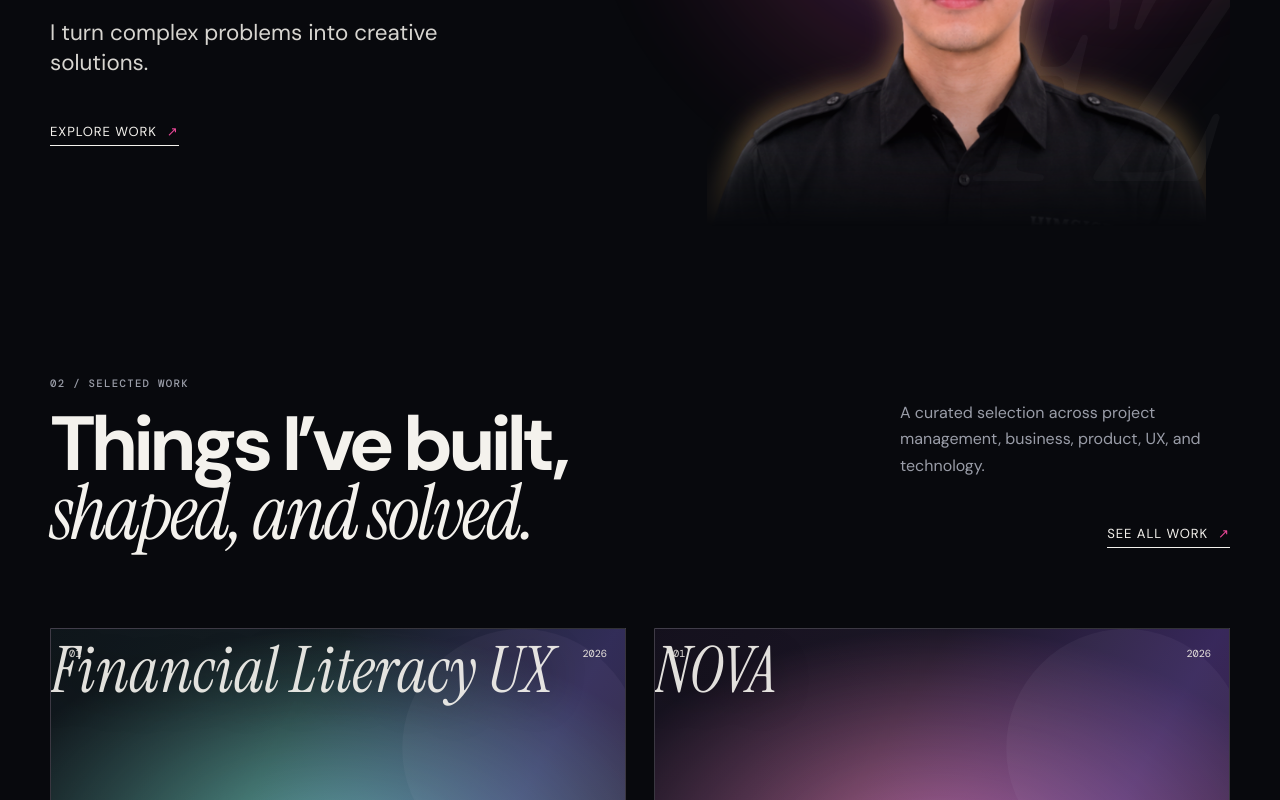
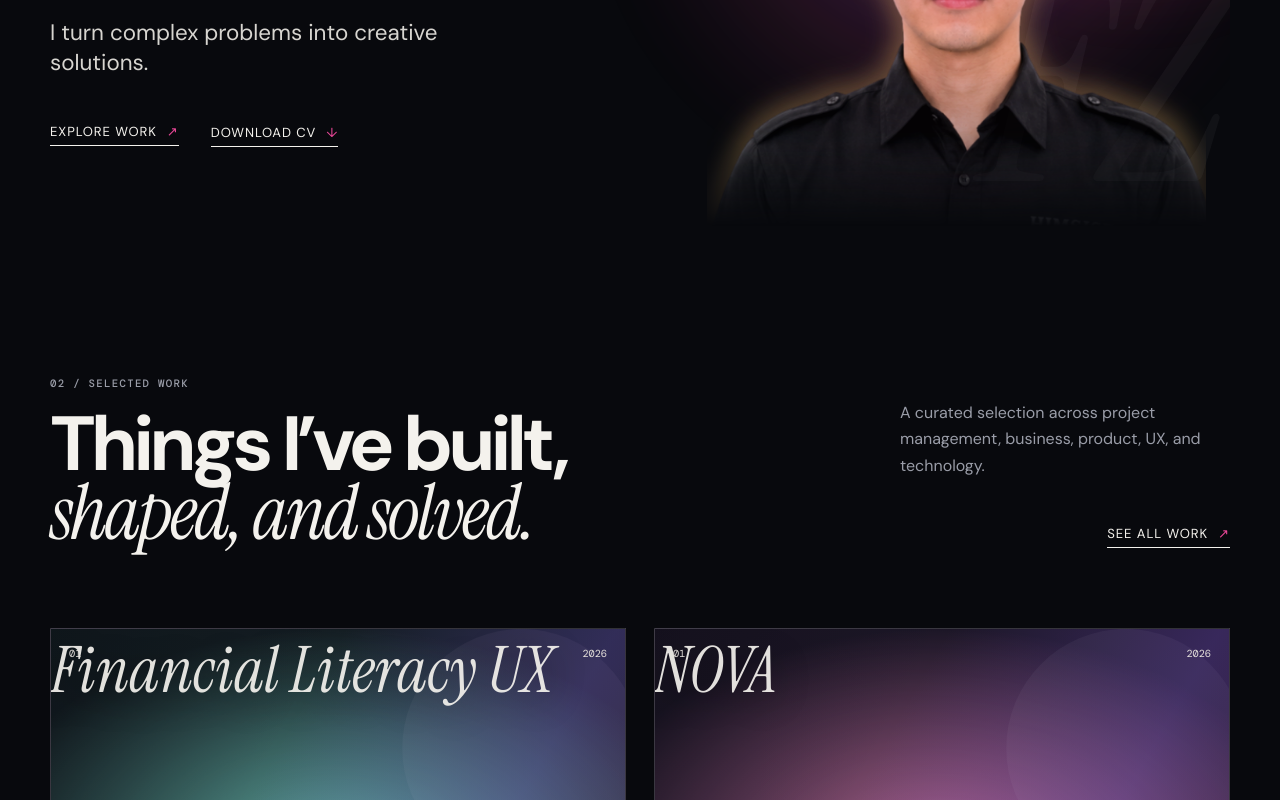
Before and after one commit to Faizzaldii/faiz-portfolio, a React (Vite) app: page / in a window 1280 px wide. Shown: the part 640-1440 px from the top of the page. Built offline with nearby package versions, Linux system fonts and the light colour scheme.

Commit message:
Add CV download CTA

```diff
--- a/src/pages/Home.jsx
+++ b/src/pages/Home.jsx
@@ -12,7 +12,29 @@ export default function Home() {
     const timer = window.setInterval(() => {
       setMode((current) => (current + 1) % thinkingModes.length);
     }, 3200);
+
     return () => window.clearInterval(timer);
+  }, []);
+
+  useEffect(() => {
+    const elements = document.querySelectorAll('.reveal');
+
+    const observer = new IntersectionObserver(
+      (entries) => {
+        entries.forEach((entry) => {
+          if (entry.isIntersecting) {
+            entry.target.classList.add('is-visible');
+          }
+        });
+      },
+      {
+        threshold: 0.15,
+      }
+    );
+
+    elements.forEach((element) => observer.observe(element));
+
+    return () => observer.disconnect();
   }, []);
 
   return <main id="top">
@@ -30,7 +52,19 @@ export default function Home() {
         </h1>
         <div className="hero-bottom">
           <p className="hero-statement">I turn complex problems into creative solutions.</p>
-          <Link className="text-link" to="/work">Explore work <span>↗</span></Link>
+          <div className="hero-actions">
+            <Link className="text-link" to="/work">
+              Explore Work <span>↗</span>
+            </Link>
+
+            <a
+              className="text-link"
+              href={`${import.meta.env.BASE_URL}cv/CV-MuhammadFaizZaldi.pdf`}
+              download
+            >
+              Download CV <span>↓</span>
+            </a>
+          </div>
         </div>
       </div>
       <div className="hero-portrait">
@@ -44,7 +78,7 @@ export default function Home() {
       <div className="hero-mark">FZ</div>
     </section>
 
-    <section className="section container" id="work">
+    <section className="section container reveal" id="work">
       <div className="section-head">
         <div><p className="eyebrow">02 / SELECTED WORK</p><h2>Things I’ve built,<br /><em>shaped, and solved.</em></h2></div>
         <div className="section-head-right"><p className="section-note">A curated selection across project management, business, product, UX, and technology.</p><Link className="text-link" to="/work">See all work <span>↗</span></Link></div>
@@ -54,7 +88,7 @@ export default function Home() {
       </div>
     </section>
 
-    <section id="thinking" className="thinking-section">
+    <section className="section container reveal" id="thinking">
       <div className="container thinking-grid">
         <div><p className="eyebrow">03 / HOW I THINK</p><h2>Ideas need<br /><em>structure.</em></h2></div>
         <div className="thinking-copy">
@@ -64,12 +98,12 @@ export default function Home() {
       </div>
     </section>
 
-    <section className="section container about-section">
+    <section className="section container about-section reveal" id="about">
       <div><p className="eyebrow">04 / ABOUT</p><h2>Information Systems<br /><em>with a creative edge.</em></h2></div>
       <div className="about-copy"><p>I’m Faiz, an Information Systems student at BINUS University interested in the space between business, technology, product, and people.</p><p>My work tends to move between analysis and making: understanding a problem, exploring possibilities, structuring a direction, and getting it into execution.</p><Link className="text-link" to="/about">More about me <span>↗</span></Link></div>
     </section>
 
-    <section id="contact" className="contact-section">
+    <section className="section container contact-section reveal" id="contact">
       <div className="container contact-inner"><p className="eyebrow">05 / CONTACT</p><h2>Have a problem<br /><em>worth exploring?</em></h2><a className="contact-email" href={`mailto:${site.email}`}>{site.email}</a><div className="contact-links"><a href={site.linkedin}>LinkedIn ↗</a><a href={site.github}>GitHub ↗</a></div></div>
     </section>
     <footer className="footer container"><span>© {new Date().getFullYear()} Faiz Zaldi</span><span>Built with curiosity & systems thinking.</span></footer>
--- a/src/styles/global.css
+++ b/src/styles/global.css
@@ -918,3 +918,99 @@ h2 em {
         display: block;
     }
 }
+
+/* Scroll Reveal */
+
+.reveal {
+    opacity: 0;
+    transform: translateY(28px) scale(0.985);
+    filter: blur(4px);
+    transition:
+        opacity 0.9s ease,
+        transform 0.9s ease,
+        filter 0.9s ease;
+}
+
+.reveal.is-visible {
+    opacity: 1;
+    transform: translateY(0) scale(1);
+    filter: blur(0);
+}
+
+/* Scroll Reveal */
+
+.reveal {
+    opacity: 0;
+    transform: translateY(35px);
+    filter: blur(4px);
+    transition:
+        opacity 0.9s ease,
+        transform 0.9s cubic-bezier(0.22, 1, 0.36, 1),
+        filter 0.9s ease;
+}
+
+.reveal.is-visible {
+    opacity: 1;
+    transform: translateY(0);
+    filter: blur(0);
+}
+
+/* Thinking Section - Light Editorial */
+#thinking {
+    background: #f4f2ed;
+    color: #111111;
+    padding-top: 110px;
+    padding-bottom: 130px;
+    min-height: 100vh;
+    width: 100%;
+    margin-left: calc(50% - 50vw);
+
+    position: relative;
+    isolation: isolate;
+}
+
+#thinking h2,
+#thinking p,
+#thinking strong,
+#thinking span,
+#thinking li {
+    color: #111111;
+}
+
+#thinking::before {
+    content: "";
+    position: absolute;
+    top: -80px;
+    left: 0;
+    width: 100%;
+    height: 80px;
+    background: linear-gradient(to bottom,
+            transparent,
+            #f4f2ed);
+    pointer-events: none;
+}
+
+/* Scroll Reveal */
+
+.reveal {
+    opacity: 0;
+    transform: translateY(35px);
+    transition:
+        opacity 0.9s ease,
+        transform 0.9s cubic-bezier(0.22, 1, 0.36, 1);
+}
+
+.reveal.is-visible {
+    opacity: 1;
+    transform: translateY(0);
+}
+
+.hero-actions {
+  display: flex;
+  align-items: center;
+  gap: 32px;
+}
+
+.hero-actions a:last-child {
+  transform: translateY(1px);
+}
```
Also changed, not shown: 1 other file (tests, documents, lock files or other folders).
